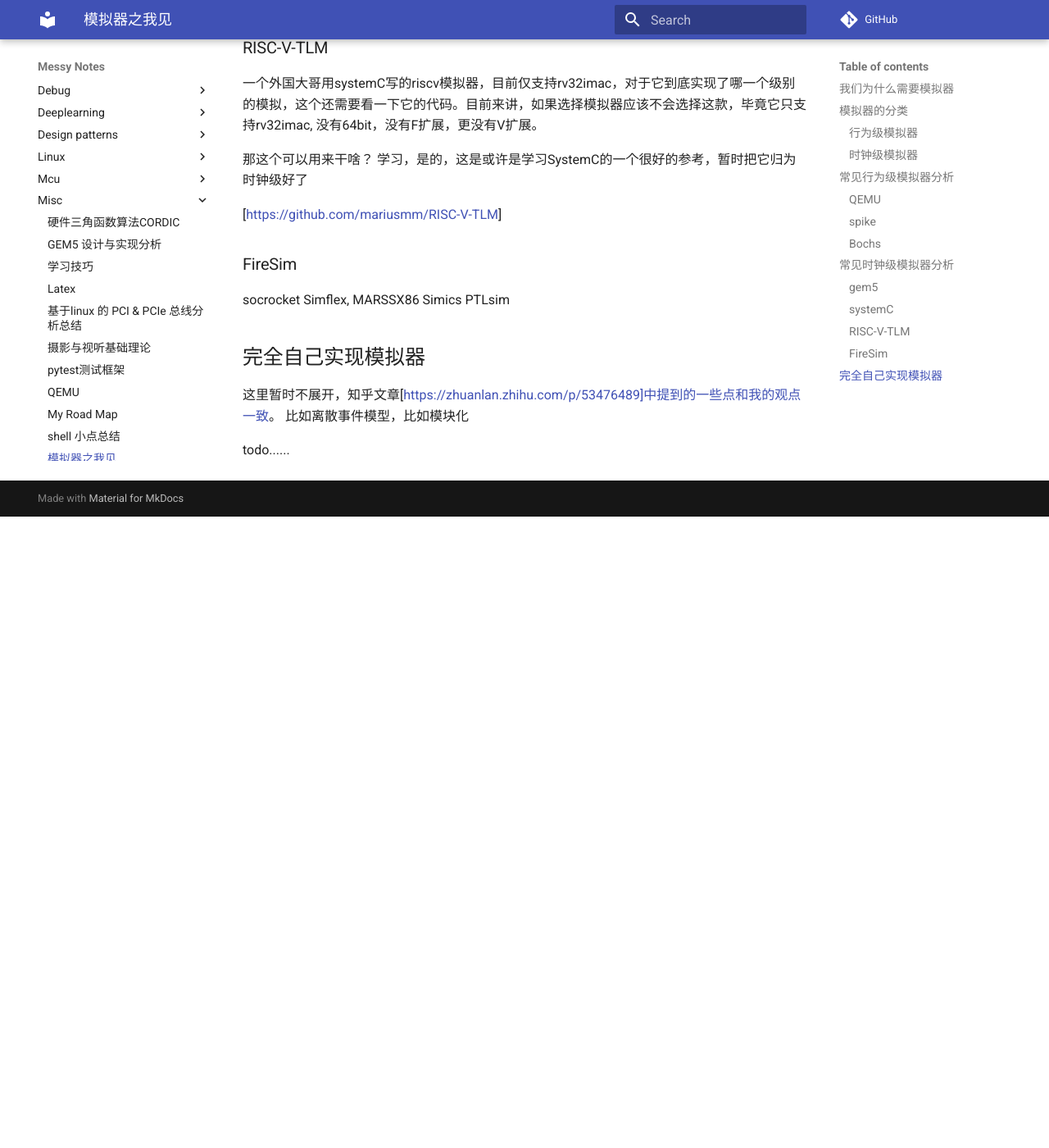
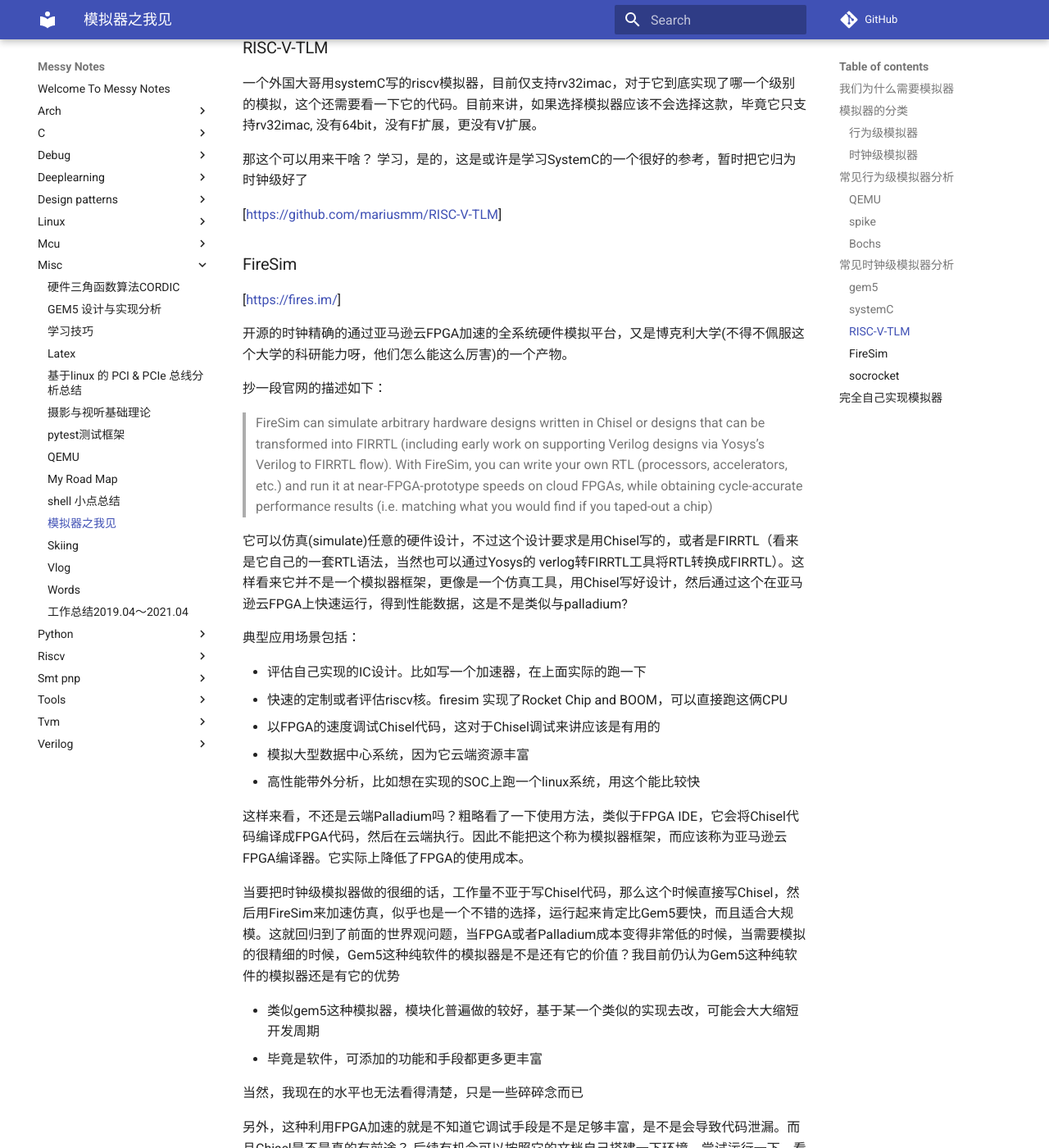
Before and after one commit to chsgcxy/messy_notes, an MkDocs documentation site: the page built from docs/misc/simulator.md, in a window 1280 px wide and 1400 px high, scrolled down 3958 px. Shown: the whole window at 82% size. Built offline with MkDocs 1.6.1 and Material for MkDocs 9.7.7, drawn with Linux system fonts in a browser that asks for light colours; comment, search, counter and statistics services are not loaded; before the commit the page ends 4588 px from its top, so only the background shows below that; some of the changed text lies outside the part shown.

Commit message:
update simulator.md

```diff
--- a/docs/misc/simulator.md
+++ b/docs/misc/simulator.md
@@ -135,8 +135,39 @@
 
 ### FireSim
 
-socrocket
-Simflex, MARSSX86
+[https://fires.im/]
+
+开源的时钟精确的通过亚马逊云FPGA加速的全系统硬件模拟平台，又是博克利大学(不得不佩服这个大学的科研能力呀，他们怎么能这么厉害)的一个产物。
+
+抄一段官网的描述如下：
+
+> FireSim can simulate arbitrary hardware designs written in Chisel or designs that can be transformed into FIRRTL (including early work on supporting Verilog designs via Yosys’s Verilog to FIRRTL flow). With FireSim, you can write your own RTL (processors, accelerators, etc.) and run it at near-FPGA-prototype speeds on cloud FPGAs, while obtaining cycle-accurate performance results (i.e. matching what you would find if you taped-out a chip)
+
+它可以仿真(simulate)任意的硬件设计，不过这个设计要求是用Chisel写的，或者是FIRRTL（看来是它自己的一套RTL语法，当然也可以通过Yosys的 verlog转FIRRTL工具将RTL转换成FIRRTL）。这样看来它并不是一个模拟器框架，更像是一个仿真工具，用Chisel写好设计，然后通过这个在亚马逊云FPGA上快速运行，得到性能数据，这是不是类似与palladium?
+
+典型应用场景包括：
+
+- 评估自己实现的IC设计。比如写一个加速器，在上面实际的跑一下
+- 快速的定制或者评估riscv核。firesim 实现了Rocket Chip and BOOM，可以直接跑这俩CPU
+- 以FPGA的速度调试Chisel代码，这对于Chisel调试来讲应该是有用的
+- 模拟大型数据中心系统，因为它云端资源丰富
+- 高性能带外分析，比如想在实现的SOC上跑一个linux系统，用这个能比较快
+
+这样来看，不还是云端Palladium吗？粗略看了一下使用方法，类似于FPGA IDE，它会将Chisel代码编译成FPGA代码，然后在云端执行。因此不能把这个称为模拟器框架，而应该称为亚马逊云FPGA编译器。它实际上降低了FPGA的使用成本。
+
+当要把时钟级模拟器做的很细的话，工作量不亚于写Chisel代码，那么这个时候直接写Chisel，然后用FireSim来加速仿真，似乎也是一个不错的选择，运行起来肯定比Gem5要快，而且适合大规模。这就回归到了前面的世界观问题，当FPGA或者Palladium成本变得非常低的时候，当需要模拟的很精细的时候，Gem5这种纯软件的模拟器是不是还有它的价值？我目前仍认为Gem5这种纯软件的模拟器还是有它的优势
+
+- 类似gem5这种模拟器，模块化普遍做的较好，基于某一个类似的实现去改，可能会大大缩短开发周期
+- 毕竟是软件，可添加的功能和手段都更多更丰富
+
+当然，我现在的水平也无法看得清楚，只是一些碎碎念而已
+
+另外，这种利用FPGA加速的就是不知道它调试手段是不是足够丰富，是不是会导致代码泄漏。而且Chisel是不是真的有前途？
+后续有机会可以按照它的文档自己搭建一下环境，尝试运行一下，看看效果。目前不在这里展开。
+
+### socrocket
+
+, MARSSX86
 Simics
 PTLsim
 
```
